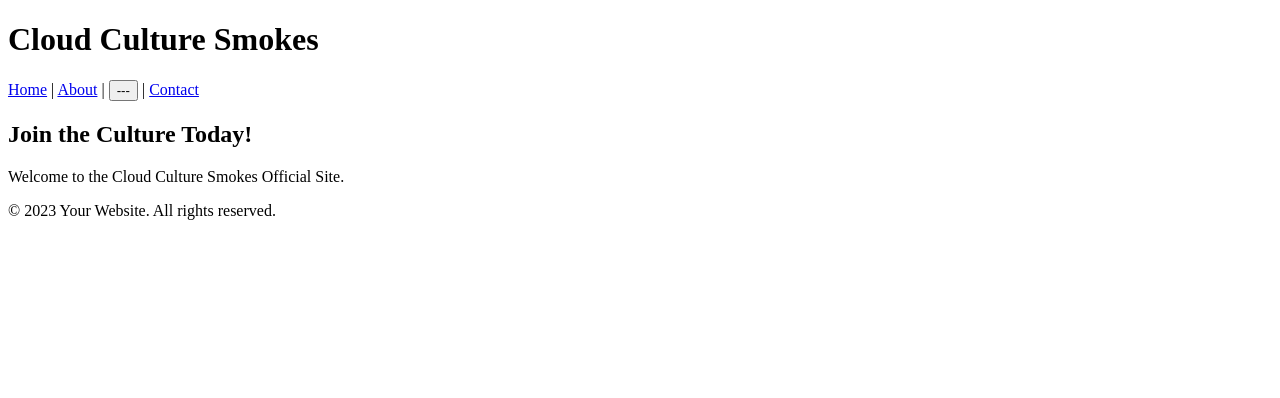
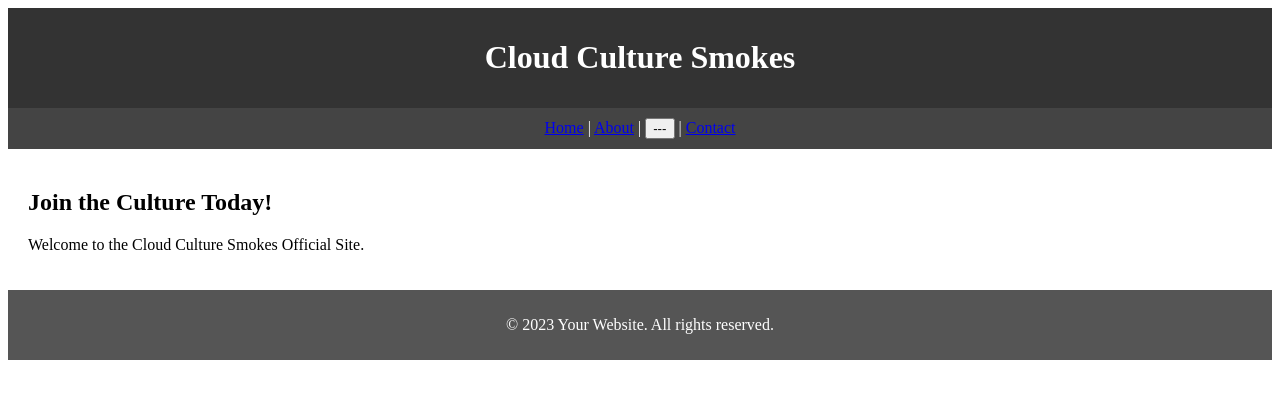
Before and after one commit to VladSimonyan/Web, a plain HTML site: page index.html in a window 1280 px wide. Drawn offline with Linux system fonts and the light colour scheme.

```diff
--- a/styles.css
+++ b/styles.css
@@ -1,5 +1,32 @@
 /* styles.css */
+/* Apply styles to the header */
+header {
+    background-color: #333;
+    color: #fff;
+    padding: 10px;
+    text-align: center;
+}
 
+/* Apply styles to the navigation bar */
+nav {
+    background-color: #444;
+    color: #fff;
+    padding: 10px;
+    text-align: center;
+}
+
+/* Apply styles to the main section */
+section {
+    padding: 20px;
+}
+
+/* Apply styles to the footer */
+footer {
+    background-color: #555;
+    color: #fff;
+    padding: 10px;
+    text-align: center;
+}
 /* Rest of the styles... */
 
 /* Dropdown styles */
```
